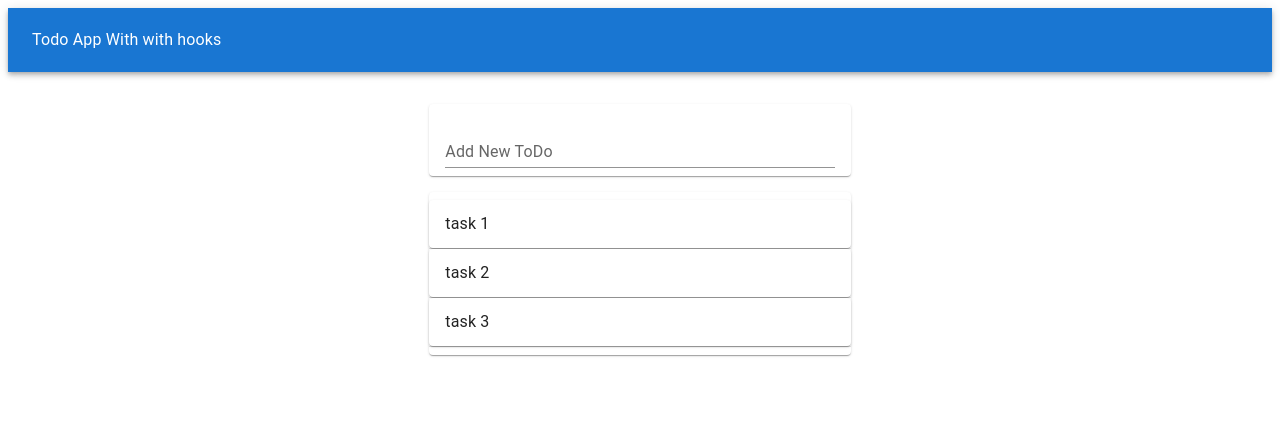
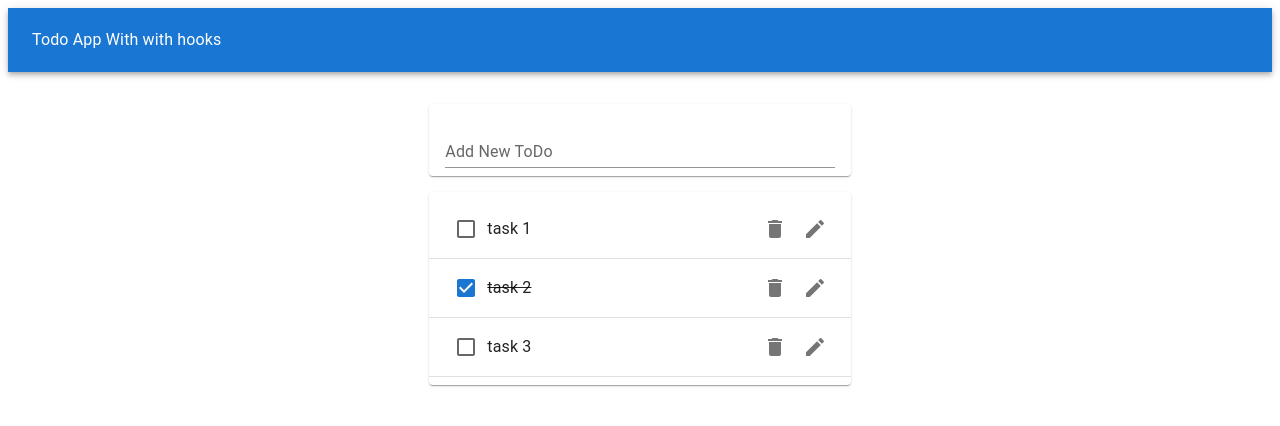
Before and after one commit to Nootuff/Hooks-todo-app, a React (Create React App) app: page / in a window 1280 px wide. Shown: the top 426 px of the page. Built offline with nearby package versions, Linux system fonts and the light colour scheme; the HTML template or start-up script is replaced by a standard one.

Commit message:
Added mui ListItemSecondaryAction and buttons to ToDo component.

```diff
--- a/package.json
+++ b/package.json
@@ -5,6 +5,7 @@
   "dependencies": {
     "@emotion/react": "^11.5.0",
     "@emotion/styled": "^11.3.0",
+    "@mui/icons-material": "^5.0.5",
     "@mui/material": "^5.0.6",
     "@testing-library/jest-dom": "^5.14.1",
     "@testing-library/react": "^11.2.7",
--- a/src/components/ToDo.js
+++ b/src/components/ToDo.js
@@ -4,16 +4,28 @@ import List from '@mui/material/List';
 import ListItem from '@mui/material/ListItem';
 import Divider from '@mui/material/Divider';
 import ListItemText from '@mui/material/ListItemText';
+import Checkbox from '@mui/material/Checkbox';
+import IconButton from '@mui/material/IconButton';
+import DeleteIcon from '@mui/icons-material/Delete';
+import EditIcon from '@mui/icons-material/Edit';
+import ListItemSecondaryAction from '@mui/material/ListItemSecondaryAction';
 
 function ToDo({ task, completed }) { //You can do this instead of having props in these brackets and then putting props.task or whatever down below.
     return (
-        <Paper>
-            <ListItem>
-                <ListItemText>
-                    {task}
-                </ListItemText>
-            </ListItem>
-        </Paper>
+        <ListItem>
+            <Checkbox tabIndex={-1} checked={completed} />
+            <ListItemText style={{textDecoration: completed ? "line-through" : "none" /*Ternary operator*/ }}>
+                {task} {/*Notice you don't need the props.task because this prop is imported directly from above in the function activation brackets.*/}
+            </ListItemText>
+            <ListItemSecondaryAction>
+                <IconButton aria-label="Delete"> {/*To use these icons you must install them with npm i @mui/icons-material*/}
+                    <DeleteIcon />
+                </IconButton>
+                <IconButton aria-label="Edit"> {/*These labels are for users using a screen reader who can't see the little image*/}
+                    <EditIcon />
+                </IconButton>
+            </ListItemSecondaryAction>
+        </ListItem>
     );
 }
 
```
Also changed, not shown: 1 other file (tests, documents, lock files or other folders).
